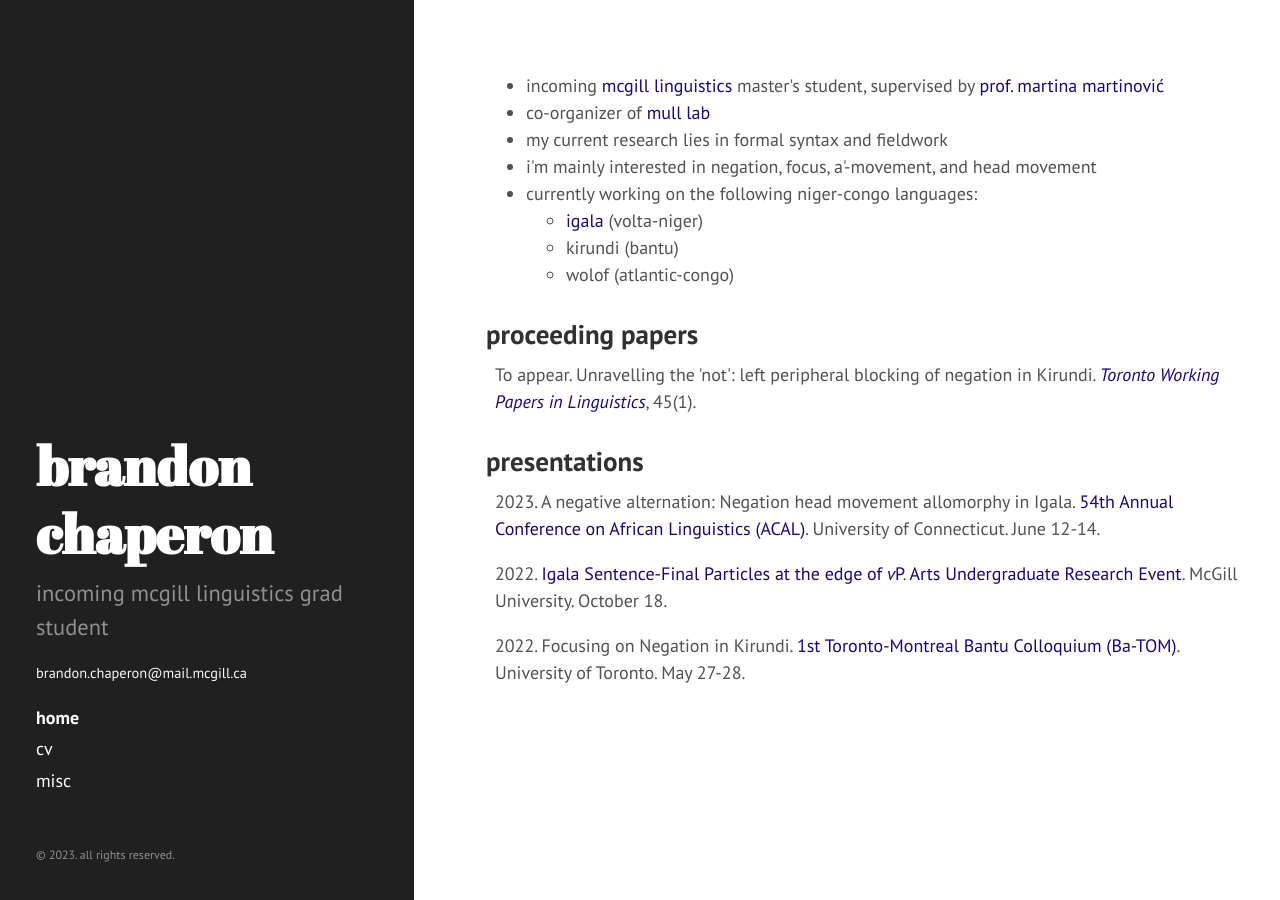
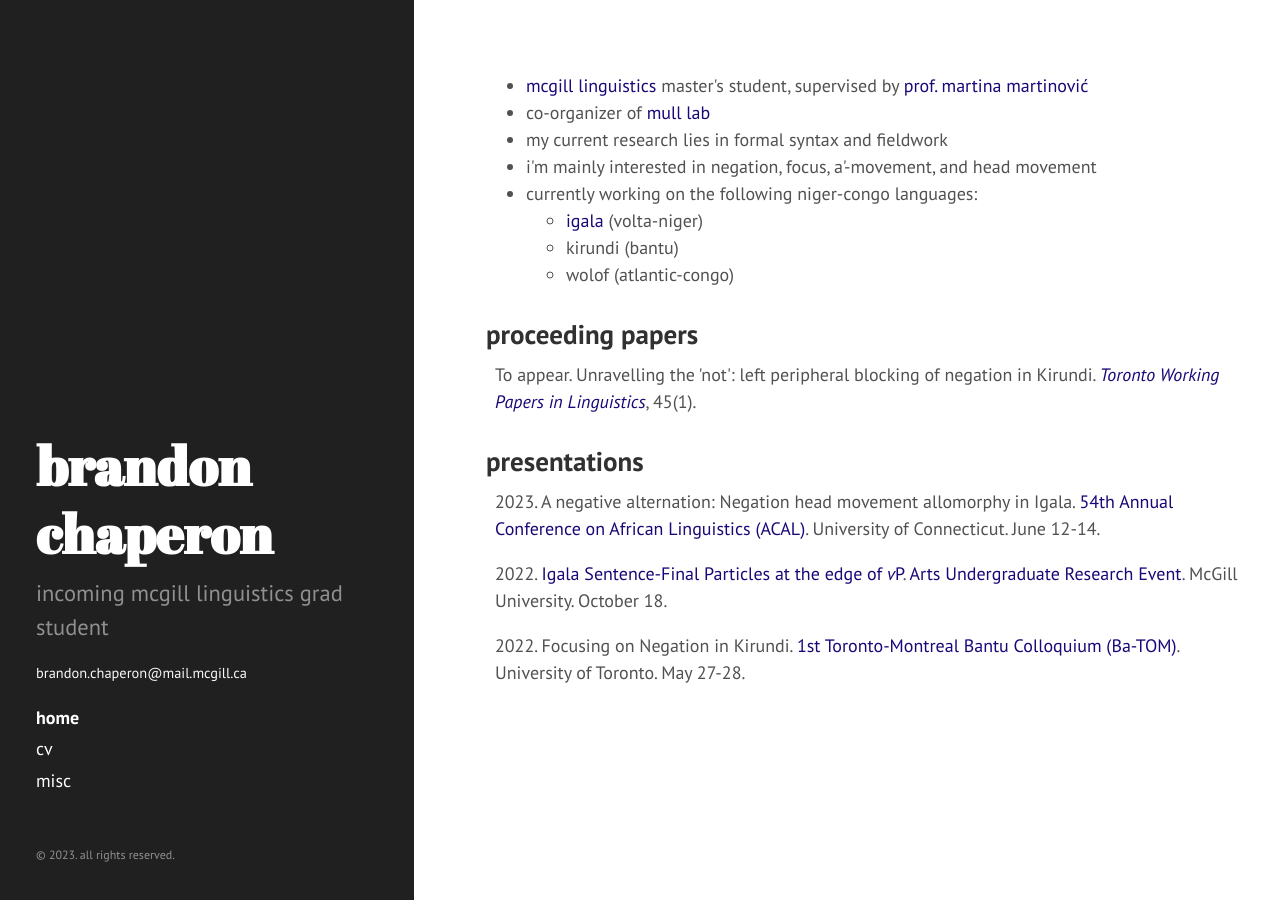
Before and after one commit to bchaper0n/bchaper0n.github.io, a Jekyll site: the page built from index.html, in a window 1280 px wide. Built offline with Jekyll 4.4.1, drawn with Linux system fonts in a browser that asks for light colours.

Commit message:
remove "incoming"

```diff
--- a/index.html
+++ b/index.html
@@ -3,7 +3,7 @@ layout: default
 title: home
 ---
 <ul>
-<li>incoming <a href="https://www.mcgill.ca/linguistics/">mcgill linguistics</a> master's student, supervised by <a href="https://inamartinovic.com/">prof. martina martinović</a></li>
+<li><a href="https://www.mcgill.ca/linguistics/">mcgill linguistics</a> master's student, supervised by <a href="https://inamartinovic.com/">prof. martina martinović</a></li>
 <li>co-organizer of <a href="https://mull-lab.org">mull lab</a></li>
 <li>my current research lies in formal syntax<!-- <li>, semantics, their interface, --> and fieldwork</li>
 <li>i'm mainly interested in negation, focus, a'-movement, and head movement</li>
```
